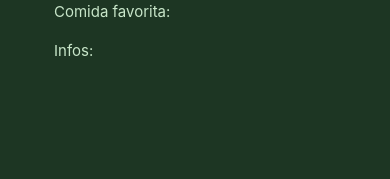
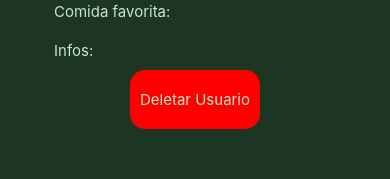
Before and after one commit to netrometro/grupo-g-2023-1, a React Native app in the folder frontend/: screen /UserProfile in a window 390 px wide. Shown: the part 237-416 px from the top of the page. Built offline with nearby package versions, Linux system fonts and the light colour scheme.

Commit message:
delete user button

```diff
--- a/frontend/src/pages/AuthScreen/index.tsx
+++ b/frontend/src/pages/AuthScreen/index.tsx
@@ -8,16 +8,18 @@ import {
   Image,
   Platform,
 } from "react-native";
-import React, { useState } from "react";
+import React, { useState, createContext } from "react";
 import { AuthScreenProps } from "../../types/PagesTypeList";
 import axios from "axios";
 import { Eye, EyeClosed } from "phosphor-react-native";
+import { updateGlobalEmail } from "../GlobalVariables";
 export function AuthScreen({ navigation }: AuthScreenProps) {
   const [email, setEmail] = useState<string>("" as string);
   const [password, setPassword] = useState<string>("" as string);
   const [error, setError] = useState<boolean>(false as boolean);
   const [errorMessage, setErrorMessage] = useState<string>("" as string);
   const [showPassword, setShowPassword] = useState(false);
+
   const handleEmailPassword = () => {
     axios
       .post("https://ecoaware-cm57.onrender.com/login", {
@@ -27,6 +29,7 @@ export function AuthScreen({ navigation }: AuthScreenProps) {
       .then((res) => {
         if (res.status === 200) {
           navigation.navigate("Home");
+          updateGlobalEmail(res.data.email);
           setError(false);
         } else {
           setError(true);
@@ -59,7 +62,6 @@ export function AuthScreen({ navigation }: AuthScreenProps) {
         setErrorMessage(error.response.data.error);
       });
   };
-
   return (
     <KeyboardAvoidingView
       style={styles.container}
--- /dev/null
+++ b/frontend/src/pages/GlobalVariables/index.ts
@@ -0,0 +1,9 @@
+let globalEmail = "";
+
+export function updateGlobalEmail(email: string) {
+  globalEmail = email;
+}
+
+export function getGlobalEmail() {
+  return globalEmail;
+}
--- a/frontend/src/pages/UserProfile/index.tsx
+++ b/frontend/src/pages/UserProfile/index.tsx
@@ -1,11 +1,33 @@
-import { StyleSheet, Text, View } from "react-native";
+import { StyleSheet, Text, TouchableOpacity, View } from "react-native";
 import React from "react";
 import Navbar from "../../components/Navbar";
 import { AuthScreenProps } from "../../types/PagesTypeList";
 import { UserCircle } from "phosphor-react-native";
 import { DivisionLine } from "../../components/UI/DivisionLine";
+import { getGlobalEmail } from "../GlobalVariables";
+import { useEffect, useState } from "react";
+import axios from "axios";
 const UserProfile = ({ navigation }: AuthScreenProps) => {
   const iconSize = 150;
+  const [userDeleted, setUserDeleted] = useState(false);
+  const deleteAccount = () => {
+    axios
+      .post("https://ecoaware-cm57.onrender.com/deleteUser", {
+        email: getGlobalEmail,
+      })
+      .then((res) => {
+        if (res.status === 200) {
+          useEffect(() => {
+            const timer = setTimeout(() => {
+              navigation.navigate("AuthScreen");
+            }, 3000);
+
+            return () => clearTimeout(timer);
+          }, []);
+        }
+      })
+      .catch((error) => {});
+  };
   return (
     <View style={styles.container}>
       <View style={styles.userProfileContainer}>
@@ -21,6 +43,16 @@ const UserProfile = ({ navigation }: AuthScreenProps) => {
         <Text style={styles.infoText}>Senha:</Text>
         <Text style={styles.infoText}>Comida favorita:</Text>
         <Text style={styles.infoText}>Infos:</Text>
+      </View>
+      <View style={styles.centerView}>
+        <TouchableOpacity style={styles.deleteButton} onPress={deleteAccount}>
+          <Text style={styles.infoText}>Deletar Usuario</Text>
+        </TouchableOpacity>
+        {userDeleted ? (
+          <Text style={styles.infoText}>Usuario deletado com sucesso</Text>
+        ) : (
+          <></>
+        )}
       </View>
       <Navbar navigation={navigation} />
     </View>
@@ -60,4 +92,14 @@ const styles = StyleSheet.create({
     width: "80%",
     paddingLeft: 15,
   },
+  centerView: {
+    alignItems: "center",
+    justifyContent: "center",
+    width: "100%",
+  },
+  deleteButton: {
+    backgroundColor: "red",
+    padding: 10,
+    borderRadius: 15,
+  },
 });
```
Also changed, not shown: 2 other files (tests, documents, lock files or other folders).
